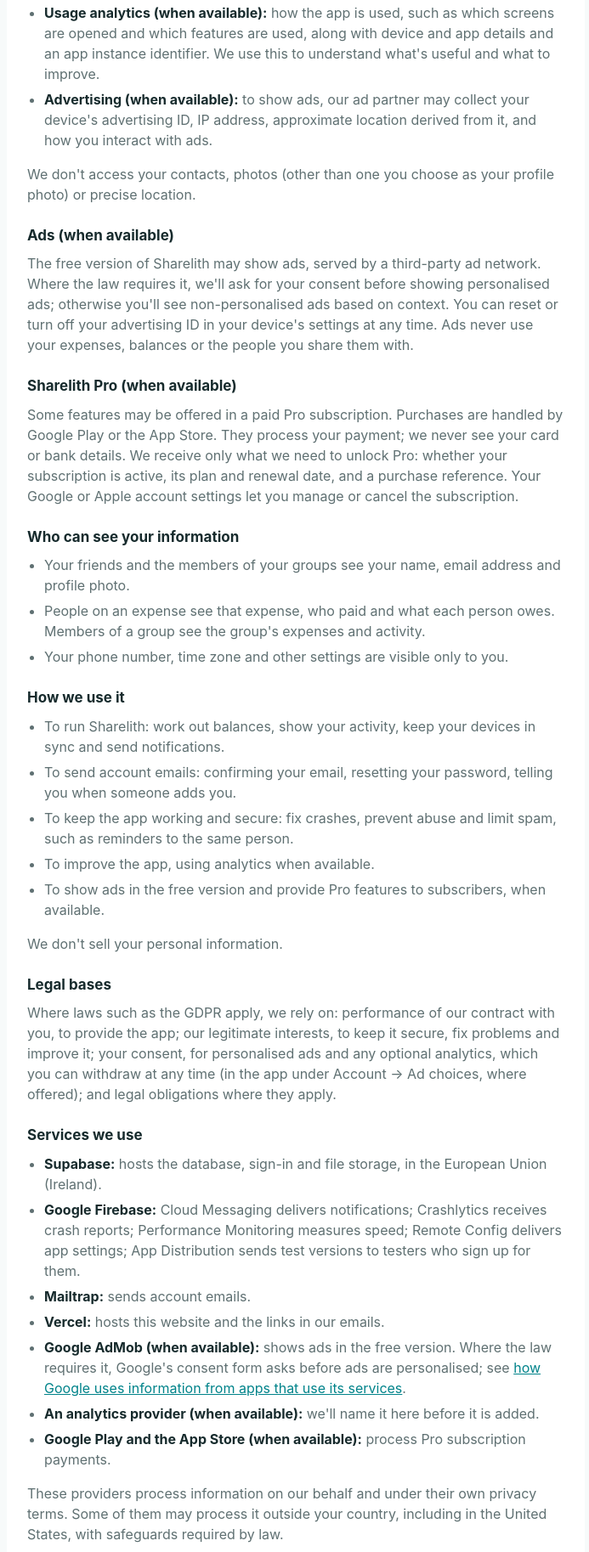
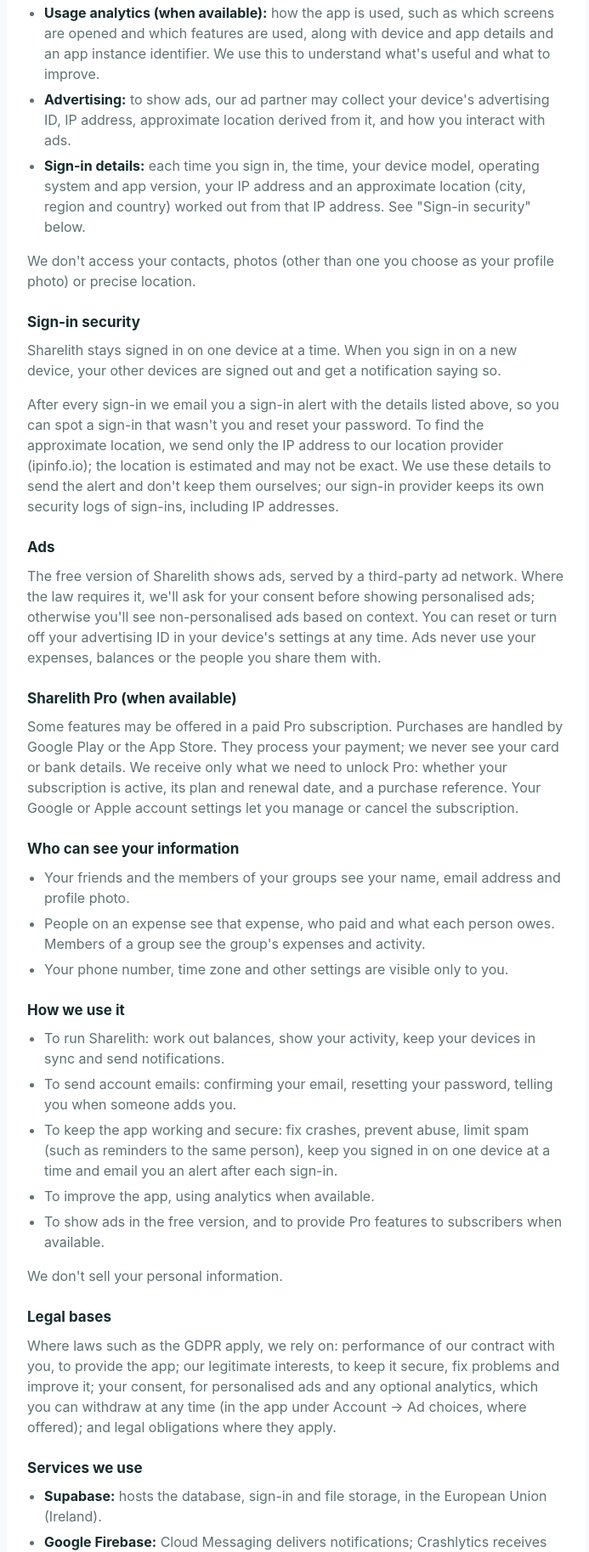
Before and after one commit to roshanpatil2000/Sharelith-deeplink, a plain HTML site: page privacy.html in a window 1280 px wide. Shown: the part 973-2800 px from the top of the page at 85% size, without its empty margins (292-985 px from the left). Drawn offline with Linux system fonts and the light colour scheme.

Commit message:
Privacy policy: sign-in security, ads live, encrypted cache
Co-Authored-By: Claude Opus 5.5 <noreply@anthropic.com>

```diff
--- a/privacy.html
+++ b/privacy.html
@@ -12,13 +12,13 @@
 <body>
   <main class="card policy">
     <h1>Privacy policy</h1>
-    <p class="hint">Last updated 18 November 2026</p>
+    <p class="hint">Last updated 20 November 2026</p>
 
     <p>Sharelith helps you split expenses with friends and keep track of who owes whom. This policy explains what
       information we collect when you use the Sharelith app and website, why we collect it, who it's shared with, and
       the choices you have.</p>
 
-    <p>Some parts of this policy cover features we're adding: analytics, ads and a paid Pro subscription. They're
+    <p>Some parts of this policy cover features we're still adding: analytics and a paid Pro subscription. They're
       marked "when available". This policy will be updated before anything new is collected.</p>
 
     <h2>Information you give us</h2>
@@ -49,14 +49,26 @@
       <li><strong>Usage analytics (when available):</strong> how the app is used, such as which screens are opened and
         which features are used, along with device and app details and an app instance identifier. We use this to
         understand what's useful and what to improve.</li>
-      <li><strong>Advertising (when available):</strong> to show ads, our ad partner may collect your device's
-        advertising ID, IP address, approximate location derived from it, and how you interact with ads.</li>
+      <li><strong>Advertising:</strong> to show ads, our ad partner may collect your device's advertising ID, IP
+        address, approximate location derived from it, and how you interact with ads.</li>
+      <li><strong>Sign-in details:</strong> each time you sign in, the time, your device model, operating system and
+        app version, your IP address and an approximate location (city, region and country) worked out from that IP
+        address. See "Sign-in security" below.</li>
     </ul>
     <p>We don't access your contacts, photos (other than one you choose as your profile photo) or precise location.
     </p>
 
-    <h2>Ads (when available)</h2>
-    <p>The free version of Sharelith may show ads, served by a third-party ad network. Where the law requires it,
+    <h2>Sign-in security</h2>
+    <p>Sharelith stays signed in on one device at a time. When you sign in on a new device, your other devices are
+      signed out and get a notification saying so.</p>
+    <p>After every sign-in we email you a sign-in alert with the details listed above, so you can spot a sign-in that
+      wasn't you and reset your password. To find the approximate location, we send only the IP address to our
+      location provider (ipinfo.io); the location is estimated and may not be exact. We use these details to send the
+      alert and don't keep them ourselves; our sign-in provider keeps its own security logs of sign-ins, including IP
+      addresses.</p>
+
+    <h2>Ads</h2>
+    <p>The free version of Sharelith shows ads, served by a third-party ad network. Where the law requires it,
       we'll ask for your consent before showing personalised ads; otherwise you'll see non-personalised ads based on
       context. You can reset or turn off your advertising ID in your device's settings at any time. Ads never use
       your expenses, balances or the people you share them with.</p>
@@ -81,10 +93,10 @@
       </li>
       <li>To send account emails: confirming your email, resetting your password, telling you when someone adds you.
       </li>
-      <li>To keep the app working and secure: fix crashes, prevent abuse and limit spam, such as reminders to the same
-        person.</li>
+      <li>To keep the app working and secure: fix crashes, prevent abuse, limit spam (such as reminders to the same
+        person), keep you signed in on one device at a time and email you an alert after each sign-in.</li>
       <li>To improve the app, using analytics when available.</li>
-      <li>To show ads in the free version and provide Pro features to subscribers, when available.</li>
+      <li>To show ads in the free version, and to provide Pro features to subscribers when available.</li>
     </ul>
     <p>We don't sell your personal information.</p>
 
@@ -100,9 +112,11 @@
       <li><strong>Google Firebase:</strong> Cloud Messaging delivers notifications; Crashlytics receives crash
         reports; Performance Monitoring measures speed; Remote Config delivers app settings; App Distribution sends
         test versions to testers who sign up for them.</li>
-      <li><strong>Mailtrap:</strong> sends account emails.</li>
+      <li><strong>Mailtrap:</strong> sends account emails and sign-in alerts.</li>
+      <li><strong>ipinfo.io:</strong> estimates an approximate location from the IP address of a sign-in, for the
+        sign-in alert. It receives only the IP address.</li>
       <li><strong>Vercel:</strong> hosts this website and the links in our emails.</li>
-      <li><strong>Google AdMob (when available):</strong> shows ads in the free version. Where the law requires it,
+      <li><strong>Google AdMob:</strong> shows ads in the free version. Where the law requires it,
         Google's consent form asks before ads are personalised; see <a
           href="https://policies.google.com/technologies/partner-sites">how Google uses information from apps that use
           its services</a>.</li>
@@ -114,7 +128,8 @@
 
     <h2>On your device</h2>
     <p>Your sign-in session is kept in the device's secure storage (Keychain on iOS, Keystore on Android). A copy of
-      your recent data is cached on the device so the app opens quickly; it's removed when you log out.</p>
+      your recent data is cached on the device so the app opens quickly. The cache is encrypted (AES-256) with a key
+      kept in that secure storage, and it's removed when you log out.</p>
 
     <h2>How long we keep it</h2>
     <p>We keep your account information while your account is open. Crash reports are kept for up to 90 days and
@@ -142,8 +157,8 @@
       believe a child has given us information, contact us and we'll delete it.</p>
 
     <h2>Changes</h2>
-    <p>If this policy changes, we'll update the date above. For significant changes, such as when analytics, ads or
-      Pro are added, we'll tell you in the app before they take effect.</p>
+    <p>If this policy changes, we'll update the date above. For significant changes, such as when analytics or Pro
+      are added, we'll tell you in the app before they take effect.</p>
 
     <p>Using Sharelith is also subject to our <a href="/terms">Terms &amp; Conditions</a>.</p>
 
```
